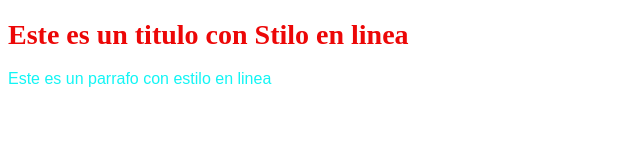
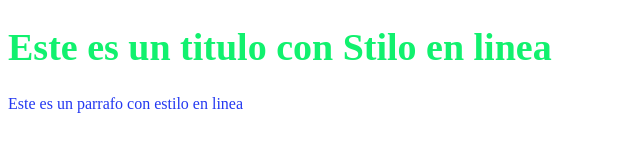
Before and after one commit to OsmelJulio/moduliCSS, a plain HTML site: page index.html in a window 1280 px wide. Shown: the whole page, without its empty margins (0-640 px from the left). Drawn offline with Linux system fonts and the light colour scheme.

Commit message:
quitando el estilo a las etiktas html

```diff
--- a/index.html
+++ b/index.html
@@ -5,8 +5,8 @@
         <link rel="stylesheet" href="estilo.css">
    </head>
     <body>
-        <h1 style="color: rgb(236, 7, 7); font-size: 28px;">Este es un titulo con Stilo en linea </h1>
-        <p style="color: rgb(18, 245, 245); font-family: Arial,Helvetica,sans-serif">Este es un parrafo con estilo en linea</p>
+        <h1>Este es un titulo con Stilo en linea </h1>
+        <p>Este es un parrafo con estilo en linea</p>
     </body>
 
 </html>
```
